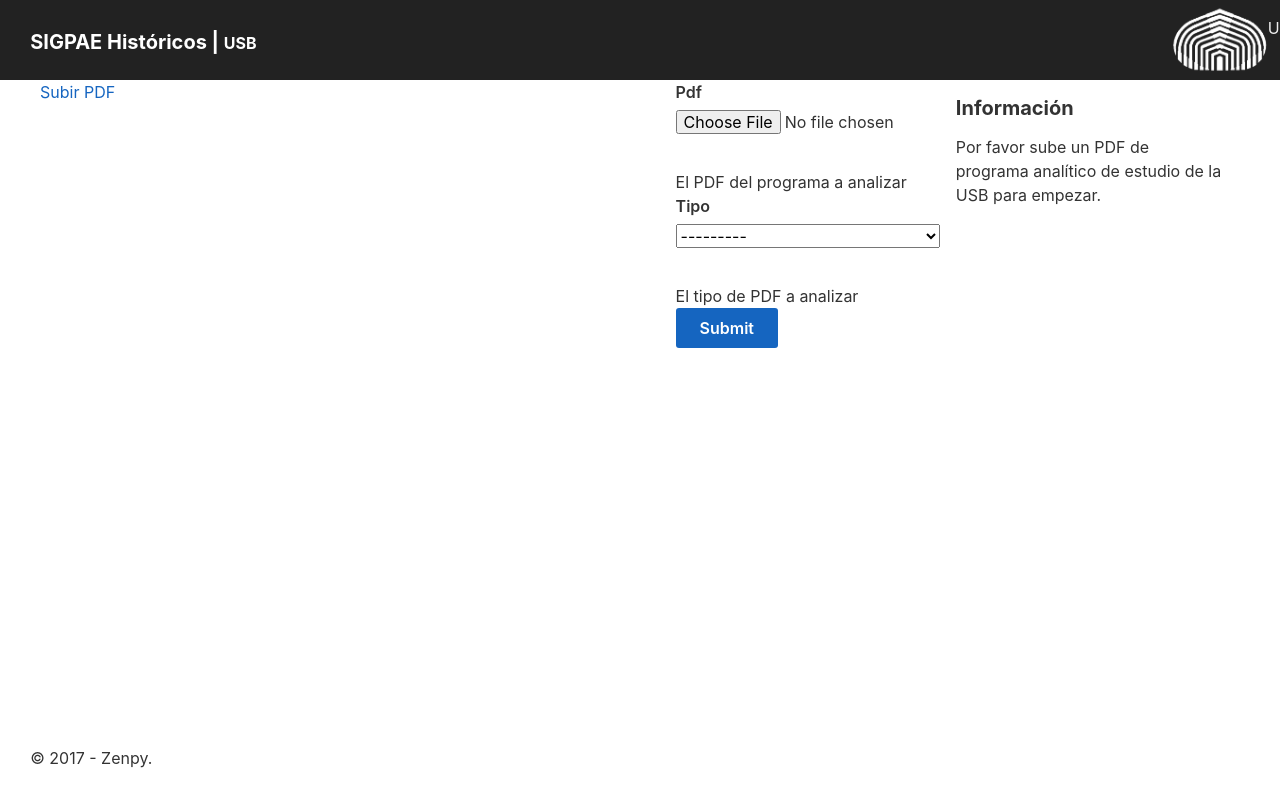
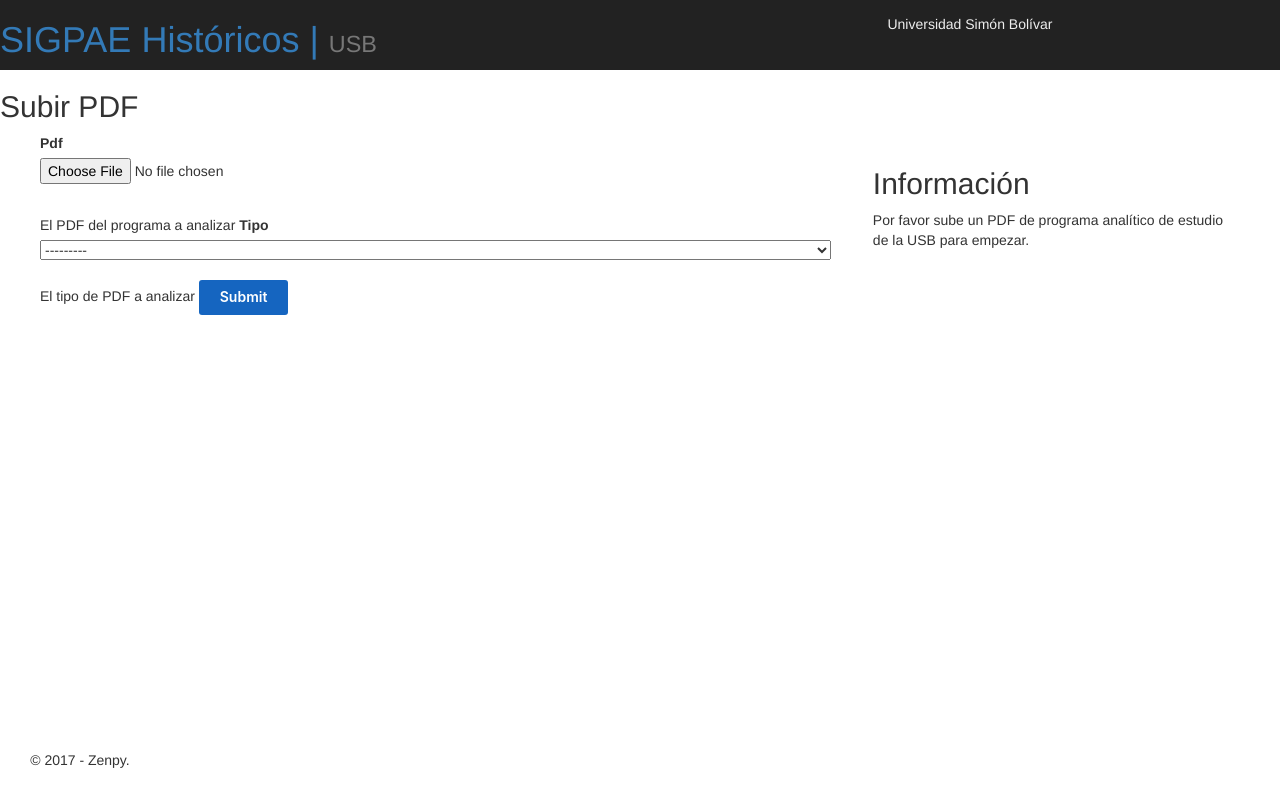
Before and after one commit to MathiasSM/SIGPAE, a Django app: page /ocr/ in a window 1280 px wide. Run offline with Django 3.2, Linux system fonts and the light colour scheme; some libraries are stand-ins or nearby versions.

Commit message:
Carlos Juan

```diff
--- a/ocr/templates/ocr/base.html
+++ b/ocr/templates/ocr/base.html
@@ -9,13 +9,22 @@
 {% block page_meta_extra %}{% endblock %}
 <link rel="stylesheet" href="{% static 'css/main.min.css' %}" />
 {% block page_style_extra %}{% endblock %}
+
+<!-- Latest compiled and minified CSS -->
+<link rel="stylesheet" href="https://maxcdn.bootstrapcdn.com/bootstrap/3.3.7/css/bootstrap.min.css" integrity="sha384-BVYiiSIFeK1dGmJRAkycuHAHRg32OmUcww7on3RYdg4Va+PmSTsz/K68vbdEjh4u" crossorigin="anonymous">
+
+<!-- Optional theme -->
+<link rel="stylesheet" href="https://maxcdn.bootstrapcdn.com/bootstrap/3.3.7/css/bootstrap-theme.min.css" integrity="sha384-rHyoN1iRsVXV4nD0JutlnGaslCJuC7uwjduW9SVrLvRYooPp2bWYgmgJQIXwl/Sp" crossorigin="anonymous">
+
+<!-- Latest compiled and minified JavaScript -->
+<script src="https://maxcdn.bootstrapcdn.com/bootstrap/3.3.7/js/bootstrap.min.js" integrity="sha384-Tc5IQib027qvyjSMfHjOMaLkfuWVxZxUPnCJA7l2mCWNIpG9mGCD8wGNIcPD7Txa" crossorigin="anonymous"></script>
 </head>
 
 <body>
 <header class="two-col">
     {% block header %}
-    <section class="site-title"><a href="/ocr"><h1>SIGPAE Históricos | <small>USB</small></h1></a></section>
-    <section class="site-logo">Universidad Simón Bolívar</section>
+    <section class="asite-title"><a href="/ocr"><h1>SIGPAE Históricos | <small>USB</small></h1></a></section>
+    <section class="asite-logo">Universidad Simón Bolívar</section>
     {% endblock %}
 </header>
 <nav class="main-nav">{% block navbar %}{% endblock %}</nav>
--- a/ocr/templates/ocr/upload.html
+++ b/ocr/templates/ocr/upload.html
@@ -2,8 +2,8 @@
 {%load static%}
 
 {% block content %}
+<h2>Subir PDF</h2>
 <main class="two-col">
-    <a href="#" class="tab-link is-active">Subir PDF</a>
     <div class="tab-content is-open">
         <form action="" method="post" enctype="multipart/form-data">
             {% csrf_token %}
--- a/ocr/urls.py
+++ b/ocr/urls.py
@@ -7,4 +7,5 @@
 urlpatterns = [
     url(r'^$', views.index, name='index'),
     url(r'^archivo$', views.archivo, name='archivo'),
+    url(r'^upload$', views.upload, name='upload'),
 ]
--- a/ocr/views.py
+++ b/ocr/views.py
@@ -35,3 +35,8 @@
 # View del archivo de programas
 def archivo(request):
     return render(request, 'ocr/archivo.html')
+
+def upload(request):
+    pdf_form = PDFForm()
+    print("Regular GET")
+    return render(request, 'ocr/upload.html', {'pdf_form': pdf_form})
```
